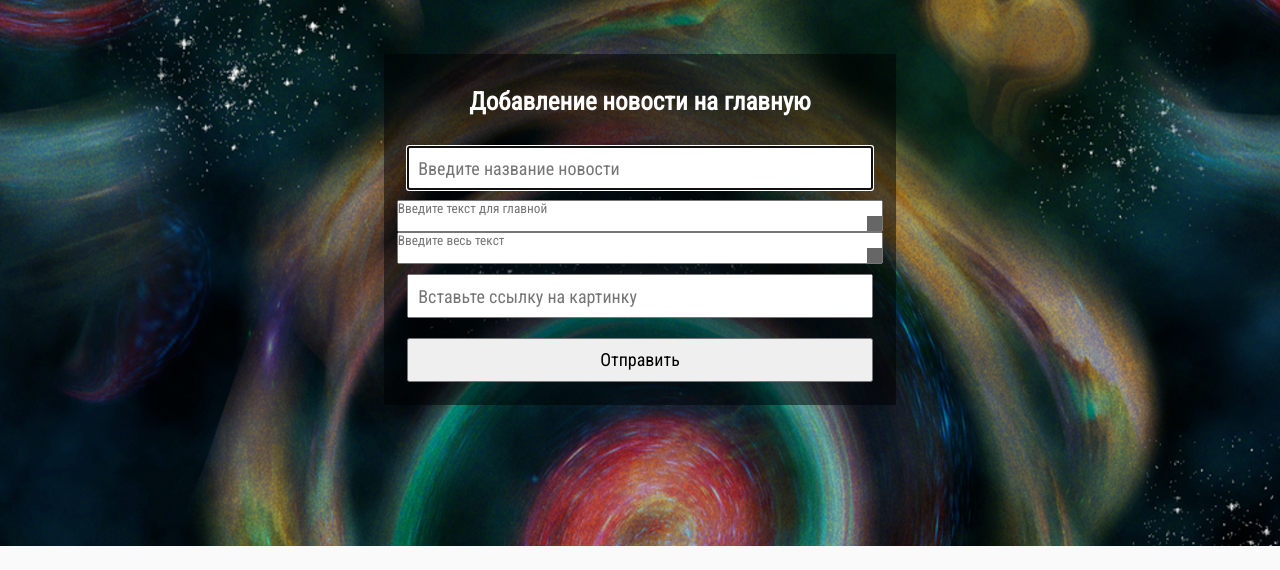
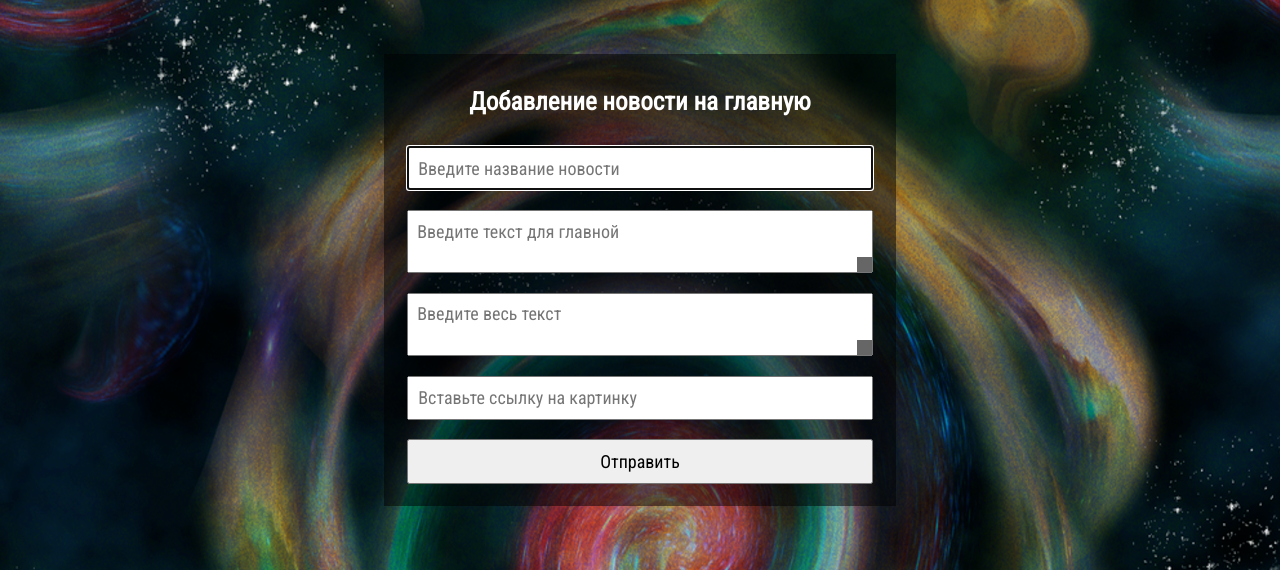
Before and after one commit to CallofMan/practice-, a PHP site: page /addNews.php in a window 1280 px wide. Shown: the part 254-824 px from the top of the page. Before the commit the page ends 800 px from the top, so only its background shows below. Run offline with PHP 8.4, Linux system fonts and the light colour scheme; a user stored in the database is signed in; data that the repository does not hold is empty.

Commit message:
Пофиксил добавление новостей

```diff
--- a/styles/style_addNews.css
+++ b/styles/style_addNews.css
@@ -98,7 +98,7 @@ form {
     margin: 5% auto;
 }
 
-input {
+input, textarea {
     margin: 2%;
     padding: 2%;
     font-size: 18px;
```
